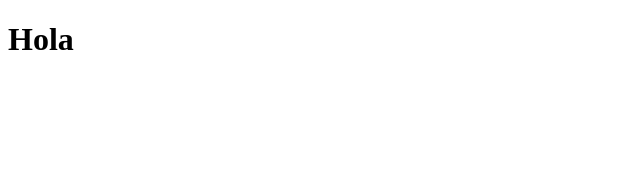
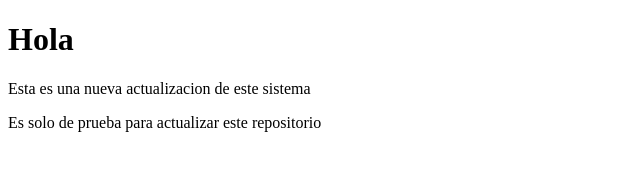
Before and after one commit to AdanVTenorio/repositorio-prueba, a plain HTML site: page index.html in a window 1280 px wide. Shown: the whole page, without its empty margins (0-640 px from the left). Drawn offline with Linux system fonts and the light colour scheme.

Commit message:
Mejoras en el contenido de index.html

```diff
--- a/index.html
+++ b/index.html
@@ -9,6 +9,8 @@
 
 <body>
     <h1>Hola</h1>
+    <p>Esta es una nueva actualizacion de este sistema</p>
+    <p>Es solo de prueba para actualizar este repositorio</p>
 </body>
 
 </html>
```
